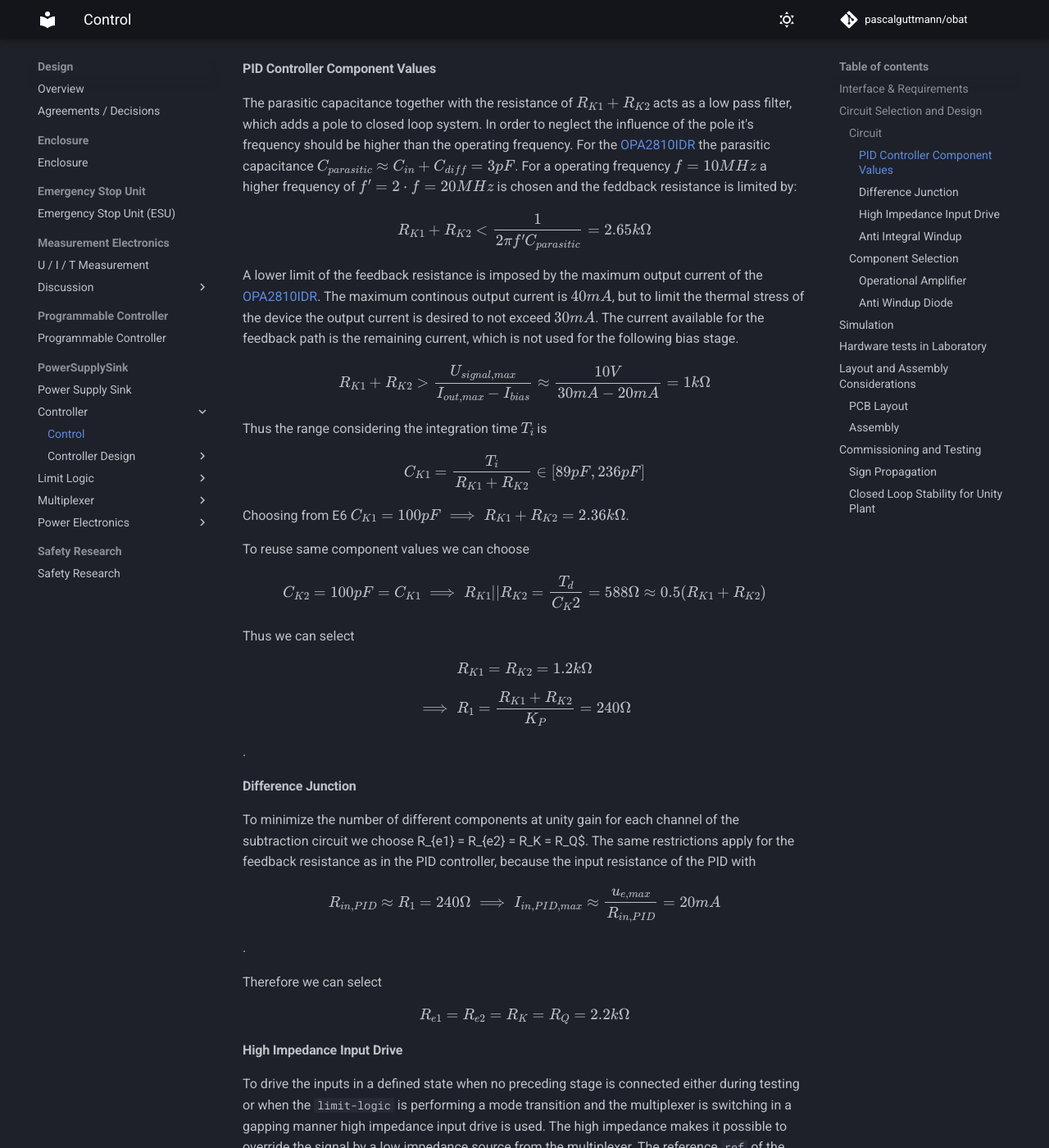
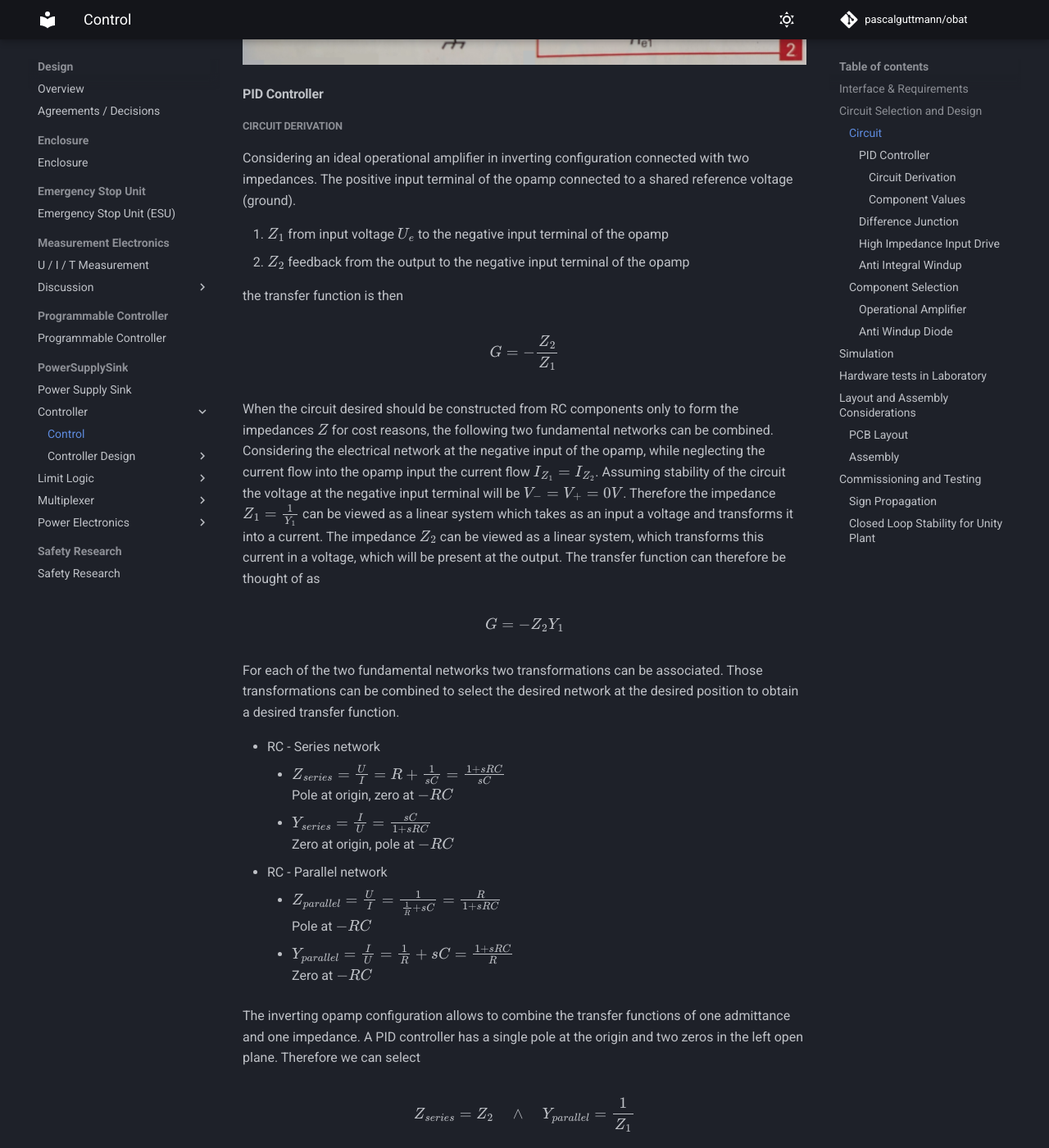
Before and after one commit to pascalguttmann/obat, an MkDocs documentation site: the page built from docs/design/pss/control/control.md, in a window 1280 px wide and 1400 px high, scrolled down 1448 px. Shown: the whole window at 82% size. Built offline with MkDocs 1.6.1 and Material for MkDocs 9.7.7, drawn with Linux system fonts in a browser that asks for light colours; comment, search, counter and statistics services are not loaded; some of the changed text lies outside the part shown.

Commit message:
fix control pid circuit design

```diff
--- a/docs/design/pss/control/control.md
+++ b/docs/design/pss/control/control.md
@@ -22,7 +22,7 @@ Circuit Selection and Design
 
 As the circuit a classical control loop is selected with a reference that should
 be tracked by minimizing the error.
-The PID controller is implemented using a standard circuit from literature [^TB]:
+The PID controller is implemented using the depicted circuit:
 ![PID Controller Circuit](./pid_circuit.png)
 
 The difference junction is implemented using a standard subtraction circuit
@@ -30,16 +30,87 @@ from literature [^TB]: ![Subtraction Circuit](./subtraction_circuit.png)
 
 [^TB]: Europa-Lehrmittel, Tabellenbuch Elektrotechnik, 2018
 
-#### PID Controller Component Values
+#### PID Controller
 
-The parasitic capacitance together with the resistance of $R_{K1} + R_{K2}$ acts
+##### Circuit Derivation
+
+Considering an ideal operational amplifier in inverting configuration connected
+with two impedances. The positive input terminal of the opamp connected to a
+shared reference voltage (ground).
+
+1. $Z_1$ from input voltage $U_e$ to the negative input terminal of the opamp
+2. $Z_2$ feedback from the output to the negative input terminal of the opamp
+
+the transfer function is then
+
+$$ G = - \frac{Z_2}{Z_1} $$
+
+When the circuit desired should be constructed from RC components only to form
+the impedances $Z$ for cost reasons, the following two fundamental networks can
+be combined. Considering the electrical network at the negative input of the
+opamp, while neglecting the current flow into the opamp input the current flow
+$I_{Z_1} = I_{Z_2}$. Assuming stability of the circuit the voltage at the
+negative input terminal will be $V_{-} = V_{+} = 0V$. Therefore the impedance
+$Z_1 = \frac{1}{Y_1}$ can be viewed as a linear system which takes as an input
+a voltage and transforms it into a current. The impedance $Z_2$ can be viewed
+as a linear system, which transforms this current in a voltage, which will be
+present at the output. The transfer function can therefore be thought of as
+
+$$ G = - Z_2 Y_1 $$
+
+For each of the two fundamental networks two transformations can be associated.
+Those transformations can be combined to select the desired network at the
+desired position to obtain a desired transfer function.
+
+- RC - Series network
+    - $Z_{series} = \frac{U}{I} = R + \frac{1}{sC} = \frac{1+sRC}{sC}$
+      Pole at origin, zero at $-RC$
+    - $Y_{series} = \frac{I}{U} = \frac{sC}{1+sRC}$
+      Zero at origin, pole at $-RC$
+- RC - Parallel network
+    - $Z_{parallel}=\frac{U}{I} = \frac{1}{\frac{1}{R}+sC} = \frac{R}{1+sRC}$
+      Pole at $-RC$
+    - $Y_{parallel}=\frac{I}{U} = \frac{1}{R} + sC = \frac{1+sRC}{R}$
+      Zero at $-RC$
+
+The inverting opamp configuration allows to combine the transfer functions of
+one admittance and one impedance. A PID controller has a single pole at the
+origin and two zeros in the left open plane. Therefore we can select
+
+$$ Z_{series} = Z_2 \quad \land \quad Y_{parallel} = \frac{1}{Z_1} $$
+
+The transfer function of the pid controller circuit is therefore:
+
+$$ G
+  = - \frac{Z_2}{Z_1}
+  = - \left( R_2 + \frac{1}{sC_2} \right) \left( \frac{1}{R_1} + sC_1 \right)
+  = - \frac{R_2}{R_1} - \frac{C_1}{C_2} - s R_2 C_1 - \frac{1}{sR_1C_2}
+$$
+
+Substituting $K_P = \frac{R_2}{R_1} + \frac{C_1}{C_2}$ the standard form of a
+pid controller can be deduced:
+
+$$ G
+  = - K_P \left\{ \frac{1}{s R_1 C_2 K_P} + 1 + s \frac{R_2 C_1}{K_P} \right\}
+$$
+
+By comparing the factors it can be seen that:
+
+$$ K_P = \frac{R_2}{R_1} + \frac{C_1}{C_2} \quad \land \quad
+  T_I = K_P \cdot R_1 C_2 \quad \land \quad
+  T_D = \frac{R_2 C_1}{K_P}
+$$
+
+##### Component Values
+
+The parasitic capacitance together with the resistance of $R_{2}$ acts
 as a low pass filter, which adds a pole to closed loop system. In order to
 neglect the influence of the pole it's frequency should be higher than the
 operating frequency. For the [OPA2810IDR] the parasitic capacitance
 $C_{parasitic} \approx C_{in} + C_{diff} = 3 pF$. For a operating frequency $f
 = 10 MHz$ a higher frequency of $f' = 2 \cdot f = 20 MHz$ is chosen and the
 feddback resistance is limited by:
-$$ R_{K1} + R_{K2} < \frac{1}{2 \pi f' C_{parasitic}} = 2.65 k \Omega $$
+$$ R_{2} < \frac{1}{2 \pi f' C_{parasitic}} = 2.65 k \Omega $$
 
 A lower limit of the feedback resistance is imposed by the maximum output
 current of the [OPA2810IDR]. The maximum continous output current is $40mA$,
@@ -47,20 +118,43 @@ but to limit the thermal stress
 of the device the output current is desired to not exceed $30mA$. The current
 available for the feedback path is the remaining current, which is not used for
 the following bias stage.
-$$ R_{K1} + R_{K2} > \frac{U_{signal,max}}{I_{out,max} - I_{bias}} \approx
+$$ R_{2} > \frac{U_{signal,max}}{I_{out,max} - I_{bias}} \approx
 \frac{10V}{30mA - 20mA} = 1k \Omega $$
 
-Thus the range considering the integration time $T_i$ is
-$$ C_{K1} = \frac{T_i}{R_{K1}+R_{K2}} \in [89 pF, 236 pF] $$
+The values of $K_P$, $T_I$ and $T_D$ are given from the [controller design]. By
+selecting a value for $R_2$ the value of
 
-Choosing from E6 $C_{K1} = 100pF \implies R_{K1}+R_{K2} = 2.36 k \Omega$.
+$$ C_1 = \frac{T_D K_P}{R_2} $$
 
-To reuse same component values we can choose
-$$ C_{K2} = 100pF = C_{K1} \implies
-R_{K1} || R_{K2} = \frac{T_d}{C_K2} = 588 \Omega \approx 0.5 (R_{K1}+R_{K2}) $$
+is implicitly also selected. Equivalently $R_1$ and $C_2$ are connected by
+$T_I$ and $K_P$:
 
-Thus we can select $$ R_{K1} = R_{K2} = 1.2 k \Omega $$
-$$ \implies R_1 = \frac{R_{K1}+R_{K2}}{K_P} = 240 \Omega $$.
+$$ R_1 = \frac{T_I}{K_P C_2} $$
+
+with the knowledge that $T_I$ is defined as
+
+$$ T_I = K_P R_1 C_2 = R_1 C_1 + R_2 C_2 $$
+
+one can derive the quadratic formula for the two solutions that can be used to
+select $C_2$, by substituting $R_1 = \frac{T_I}{K_P C_2}$.
+
+$$ R_2 K_P C_2^2 - K_P T_I C_2 + C_1 T_I = 0 $$
+
+$$ C_2 = T_I \left( \frac{1 \pm \sqrt{1-4\frac{T_D}{T_I}}}{2R_2} \right) $$
+
+For the given values of the controller the two solutions for $C_2$ are
+approximately equal and they are inside the tolerance of capacitances.
+
+When choosing $R_2 = 2.2 k \Omega$ we can find the component values:
+
+$$
+  R_1 = 240 \Omega \land
+  R_2 = 1.2 k \Omega \land
+  C_1 = 470pF \land
+  C_2 = 100pF
+$$
+
+[controller design]: ./controller-design/controller-design.md
 
 #### Difference Junction
 
```
Also changed, not shown: docs/design/pss/control/pid_circuit.png.
